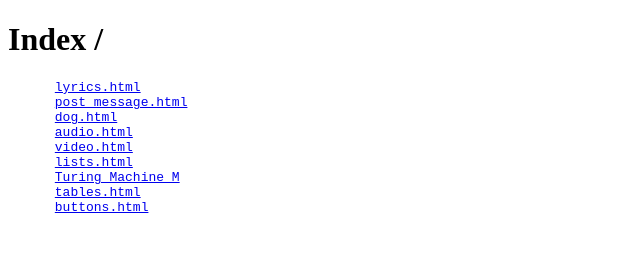
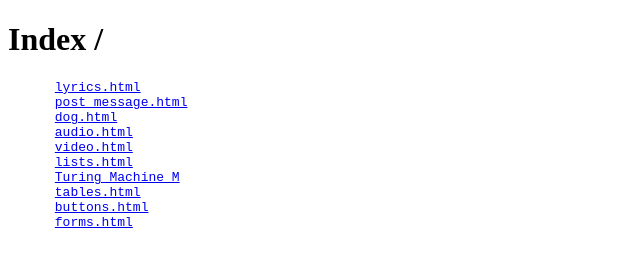
Before and after one commit to cfurley/modernjs, a plain HTML site: page chapter-000-html-css/_index.html in a window 1280 px wide. Shown: the full height of the page, 0-640 px from the left. Drawn offline with Linux system fonts and the light colour scheme.

Commit message:
Added a link for forms.html

```diff
--- a/chapter-000-html-css/_index.html
+++ b/chapter-000-html-css/_index.html
@@ -18,6 +18,7 @@
       <a href="./turing_machine_m.html">Turing Machine M</a>
       <a href="./tables.html">tables.html</a>
       <a href="./buttons.html">buttons.html</a>
+      <a href="forms">forms.html</a>
     </pre>
   </div>
 </body>
```
